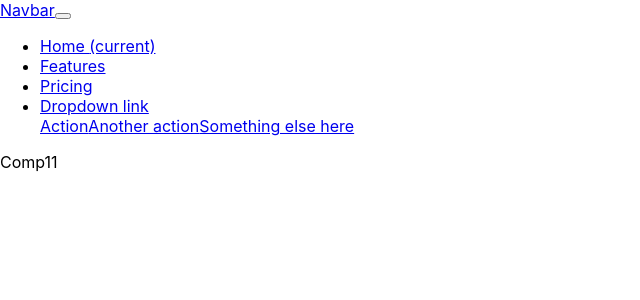
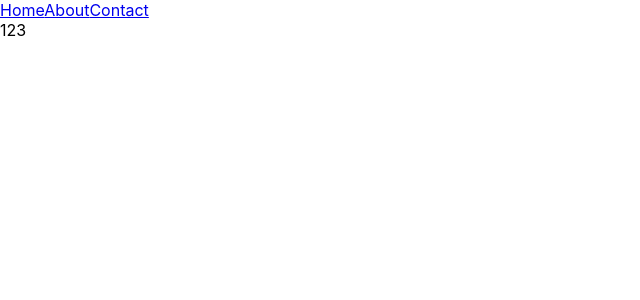
Before and after one commit to vasiuddin7733/React.js, a React (Create React App) app in the folder frontend/: page / in a window 1280 px wide. Shown: the top 300 px of the page, without its empty margins (0-640 px from the left). Built offline with nearby package versions, Linux system fonts and the light colour scheme.

Commit message:
update app router component

```diff
--- a/frontend/package.json
+++ b/frontend/package.json
@@ -8,6 +8,7 @@
     "@testing-library/user-event": "^13.5.0",
     "react": "^18.2.0",
     "react-dom": "^18.2.0",
+    "react-router-dom": "^6.11.1",
     "react-scripts": "5.0.1",
     "web-vitals": "^2.1.4"
   },
--- a/frontend/src/App.js
+++ b/frontend/src/App.js
@@ -1,23 +1,24 @@
 import './App.css';
-import ReactDOM from "react-dom/client";
 import { BrowserRouter, Routes, Route } from "react-router-dom";
 import { Page1, Page2, Page3 } from './containers';
 import { NoPage } from './components/page1/nopage';
-import { HeaderTop } from './components/header/headertop';
+import Navigation from './routes/navigations';
 
 function App() {
   return (
+<BrowserRouter>
     <div>
-      <HeaderTop />
-      <BrowserRouter>
+      <Navigation />
         <Routes>
           <Route index element={<Page1 />} />
-          <Route path="blogs" element={<Page2 />} />
-          <Route path="contact" element={<Page3 />} />
+          <Route path="page2" element={<Page2 />} />
+          <Route path="page3" element={<Page3 />} />
           <Route path="*" element={<NoPage />} />
-        </Routes>
-      </BrowserRouter>
+          <Route component={Error}/>
+      </Routes>
     </div>
+</BrowserRouter>
+
   )
 }
 export default App;
--- a/frontend/src/components/page1/comp11.jsx
+++ b/frontend/src/components/page1/comp11.jsx
@@ -1,9 +1,24 @@
-import React, { Component } from 'react'
+import React, { Component } from "react";
 
 export default class Comp11 extends Component {
   render() {
+    const arr1 = [1, 2, 3, 4, 5, 6, 4, 4];
+    const data = {
+      name: "vamshi",
+      country: "indian",
+      id: 1,
+    };
+    const json = JSON.stringify(data);
+    console.log(json);
+    console.log(arr1.lastIndexOf(4));
+    let date = new Date();
+    console.log(date);
+
     return (
-      <div>Comp11</div>
-    )
+      <div>
+        {arr1.map((x) => x * x).reduce((total, value) => total + value)}
+        {arr1.every((ele) => ele > 2)}
+      </div>
+    );
   }
 }
--- /dev/null
+++ b/frontend/src/routes/navigations.jsx
@@ -0,0 +1,15 @@
+import React from "react";
+
+import { NavLink } from "react-router-dom";
+
+const Navigation = () => {
+  return (
+    <div>
+      <NavLink to="/">Home</NavLink>
+      <NavLink to="/page2">About</NavLink>
+      <NavLink to="/page3">Contact</NavLink>
+    </div>
+  );
+};
+
+export default Navigation;
```
Also changed, not shown: 1 other file (tests, documents, lock files or other folders).
